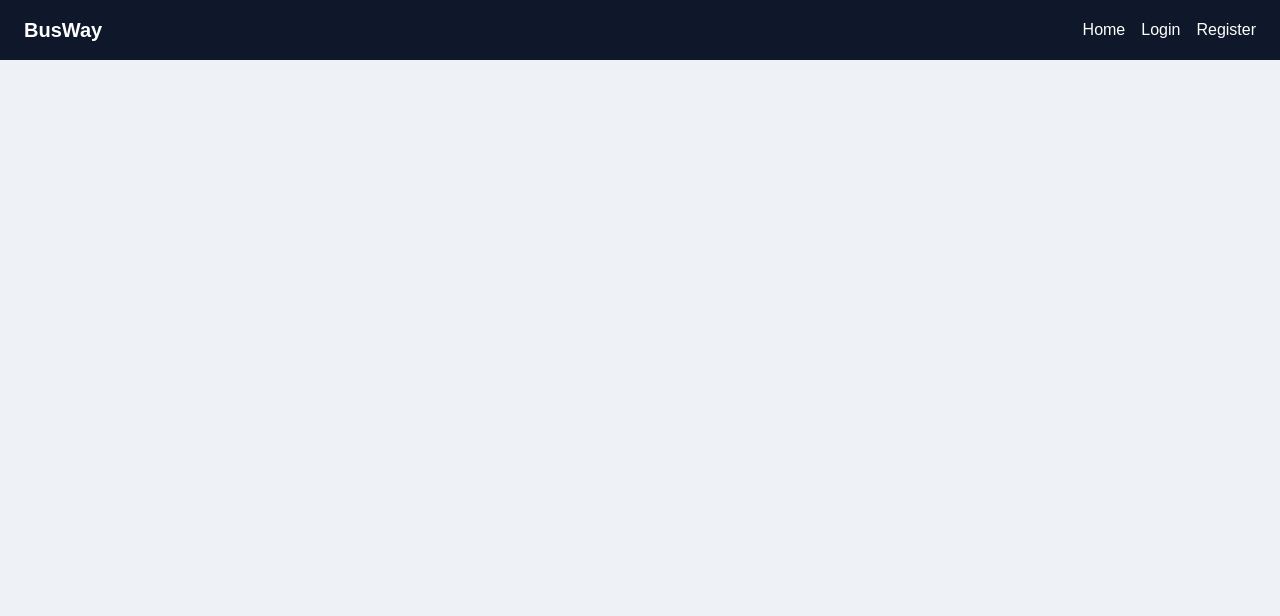
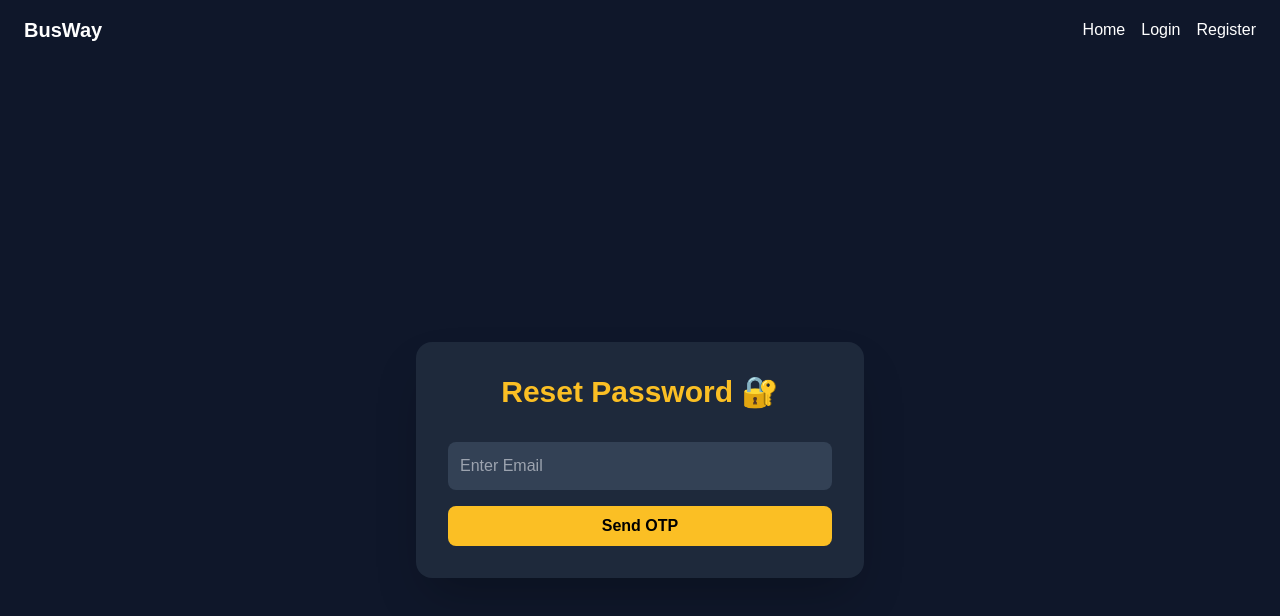
Before and after one commit to chavhan3472/BusticketBookingUsingMERN, a React app in the folder Frontend/: page /resetpassword in a window 1280 px wide. Shown: the top 616 px of the page. Built offline with nearby package versions, Linux system fonts and the light colour scheme; the HTML template or start-up script is replaced by a standard one.

Commit message:
Reset Password Added

```diff
--- a/Frontend/src/App.jsx
+++ b/Frontend/src/App.jsx
@@ -14,6 +14,7 @@ import Allbooking from "./Componanat/Allbooking.jsx";
 import "./App.css";
 import Showbooking from "./Componanat/Showbooking.jsx";
 // import { route } from "../../Backend/Routes/router.js";
+import Restpassword from "./Restpassword.jsx";
 function App() {
   let [data, setData] = React.useState({
     token: "",
@@ -40,6 +41,7 @@ function App() {
           <Route path="/allbooking" element={<Allbooking />} />
           <Route path="/logout" element={<Logout />} />
           <Route path="/showbooking" element={<Showbooking />} />
+          <Route path="/resetpassword" element={<Restpassword />} />
         </Routes>
       </Ct.Provider>
     </BrowserRouter>
--- a/Frontend/src/Componanat/Login.jsx
+++ b/Frontend/src/Componanat/Login.jsx
@@ -11,7 +11,6 @@ function Login() {
     user_email: "",
     user_password: "",
   });
-
   let [msg, updMsg] = useState("Welcome to Booking My Bus Ticket");
   let loginbutton = () => {
     axios.post("http://localhost:5000/userlogin", data).then((res) => {
@@ -29,6 +28,10 @@ function Login() {
       }
     });
   };
+  let reset_password = () => {
+    navigate("/resetpassword");
+  };
+
   return (
     <div className="min-h-screen flex flex-col justify-center items-center bg-gradient-to-b from-sky-400 to-blue-700 p-5">
       <h1 className="text-3xl md:text-4xl text-white font-bold mb-10 text-center drop-shadow-lg">
@@ -55,6 +58,12 @@ function Login() {
           className="bg-orange-500 text-white py-3 rounded-xl font-semibold shadow-lg hover:bg-orange-400 hover:scale-105 transition-transform"
         >
           Login
+        </button>
+        <button
+          onClick={reset_password}
+          className="bg-orange-500 text-white py-3 rounded-xl font-semibold shadow-lg hover:bg-orange-400 hover:scale-105 transition-transform"
+        >
+          Reset Password
         </button>
       </div>
       <footer className="bg-slate-900 text-white py-12 mt-16 border-t border-slate-700">
--- /dev/null
+++ b/Frontend/src/Restpassword.jsx
@@ -0,0 +1,137 @@
+import axios from "axios";
+import { useState } from "react";
+import { useNavigate } from "react-router-dom";
+const ResetPassword = () => {
+  let navigate = useNavigate();
+  let [email, setEmail] = useState("");
+  let [msg, setMsg] = useState("");
+  let [f, setF] = useState(false);
+  let [otp, setOtp] = useState("");
+  let [npwd, setNpwd] = useState("");
+  let [c, setC] = useState(300);
+  let [iid, setIid] = useState(null);
+  let sendotp = () => {
+    if (!email) {
+      setMsg("Enter Email First");
+      return;
+    }
+
+    axios
+      .post(`http://localhost:5000/sendotp/${email}`)
+      .then((res) => {
+        setMsg(res.data.msg);
+
+        if (res.data.msg === "otp sent") {
+          setF(true);
+
+          let intervalId = setInterval(() => {
+            setC((prev) => prev - 1);
+          }, 1000);
+
+          setIid(intervalId);
+
+          setTimeout(() => {
+            setF(false);
+            clearInterval(intervalId);
+            setC(300);
+          }, 300000);
+        }
+      })
+      .catch((err) => {
+        console.log(err);
+        setMsg("Error sending OTP");
+      });
+  };
+
+  let resetPassword = () => {
+    if (!otp || !npwd) {
+      setMsg("Fill all fields");
+      return;
+    }
+
+    axios
+      .post("http://localhost:5000/resetpassword", {
+        user_email: email,
+        otp: otp,
+        user_password: npwd,
+      })
+      .then((res) => {
+        if (res.data.msg === "password reset successful") {
+          setMsg(res.data.msg);
+          clearInterval(iid);
+          setTimeout(() => {
+            navigate("/login");
+          }, 2000);
+        } else {
+          setMsg(res.data.msg);
+        }
+      })
+      .catch((err) => {
+        console.log(err);
+        setMsg("Error resetting password");
+      });
+  };
+
+  return (
+    <div className="min-h-screen flex items-center justify-center bg-slate-900 text-white">
+      <div className="bg-slate-800 p-8 rounded-2xl shadow-2xl w-full max-w-md flex flex-col gap-4">
+        <h1 className="text-3xl font-bold text-center text-amber-400">
+          Reset Password 🔐
+        </h1>
+
+        <h2 className="text-center text-red-400">{msg}</h2>
+        <input
+          type="email"
+          placeholder="Enter Email"
+          value={email}
+          onChange={(e) => setEmail(e.target.value)}
+          readOnly={f}
+          className="p-3 rounded-lg bg-slate-700 outline-none"
+        />
+        {!f && (
+          <button
+            onClick={sendotp}
+            className="bg-amber-400 text-black py-2 rounded-lg font-semibold hover:bg-amber-300"
+          >
+            Send OTP
+          </button>
+        )}
+
+        {f && (
+          <h2 className="text-center text-green-400">
+            ⏳ {parseInt(c / 60)}:{c % 60 < 10 ? "0" + (c % 60) : c % 60}
+          </h2>
+        )}
+        {f && (
+          <input
+            type="text"
+            placeholder="Enter OTP"
+            value={otp}
+            onChange={(e) => setOtp(e.target.value)}
+            className="p-3 rounded-lg bg-slate-700 outline-none"
+          />
+        )}
+
+        {f && (
+          <input
+            type="password"
+            placeholder="Enter New Password"
+            value={npwd}
+            onChange={(e) => setNpwd(e.target.value)}
+            className="p-3 rounded-lg bg-slate-700 outline-none"
+          />
+        )}
+        {f && (
+          <button
+            onClick={resetPassword}
+            className="bg-green-500 py-2 rounded-lg font-semibold hover:bg-green-400"
+          >
+            Reset Password
+          </button>
+        )}
+      </div>
+    </div>
+  );
+};
+
+export default ResetPassword;
```
